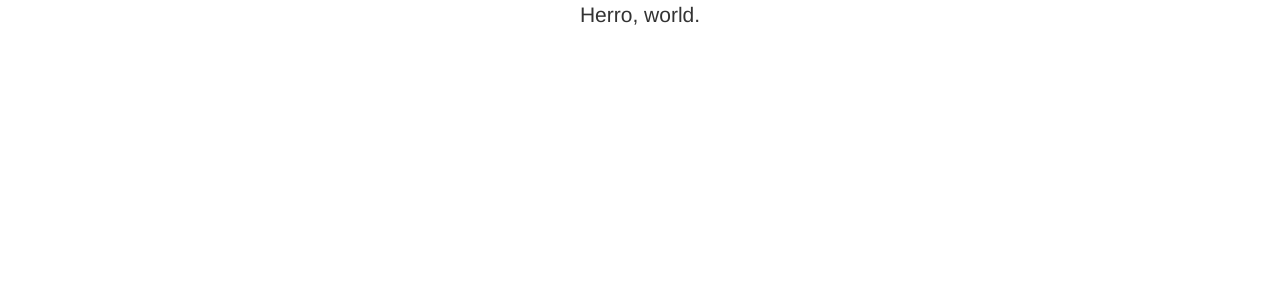
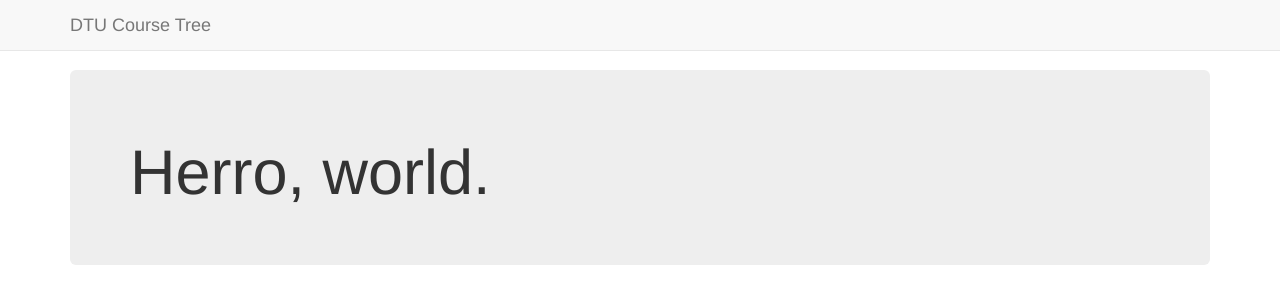
Before and after one commit to mfaerevaag/dtu-course-tree, a plain HTML site: page index.html in a window 1280 px wide. Drawn offline with nearby package versions, Linux system fonts and the light colour scheme.

Commit message:
Added navbar

```diff
--- /dev/null
+++ b/assets/style/index.css
@@ -0,0 +1 @@
+body { padding-top: 70px; }
--- a/index.html
+++ b/index.html
@@ -2,14 +2,31 @@
 <html lang="en">
   <head>
     <meta charset="utf-8">
+    <meta name="viewport" content="width=device-width, initial-scale=1.0">
     <title>DTU Course Tree</title>
-    <meta name="viewport" content="width=device-width, initial-scale=1.0">
+
+    <!-- style -->
     <link rel="stylesheet" href="http://netdna.bootstrapcdn.com/bootstrap/3.1.1/css/bootstrap.min.css">
-    <script src="http://d3js.org/d3.v3.min.js" charset="utf-8"></script>
+    <link rel="stylesheet" type="text/css" media="all" href="assets/style/index.css">
   </head>
   <body>
-    <div class="container text-center">
-      <p class="lead">Herro, world.</p>
+    <!-- navbar -->
+    <div class="navbar navbar-default navbar-fixed-top" role="navigation">
+      <div class="container">
+        <div class="navbar-header">
+          <a class="navbar-brand" href="#">DTU Course Tree</a>
+        </div>
+      </div>
     </div>
+
+    <!-- main -->
+    <div class="container">
+      <div class="jumbotron">
+        <h1>Herro, world.</h1>
+      </div>
+    </div>
+
+    <!-- scripts -->
+    <script src="http://d3js.org/d3.v3.min.js" charset="utf-8"></script>
   </body>
 </html>
```
